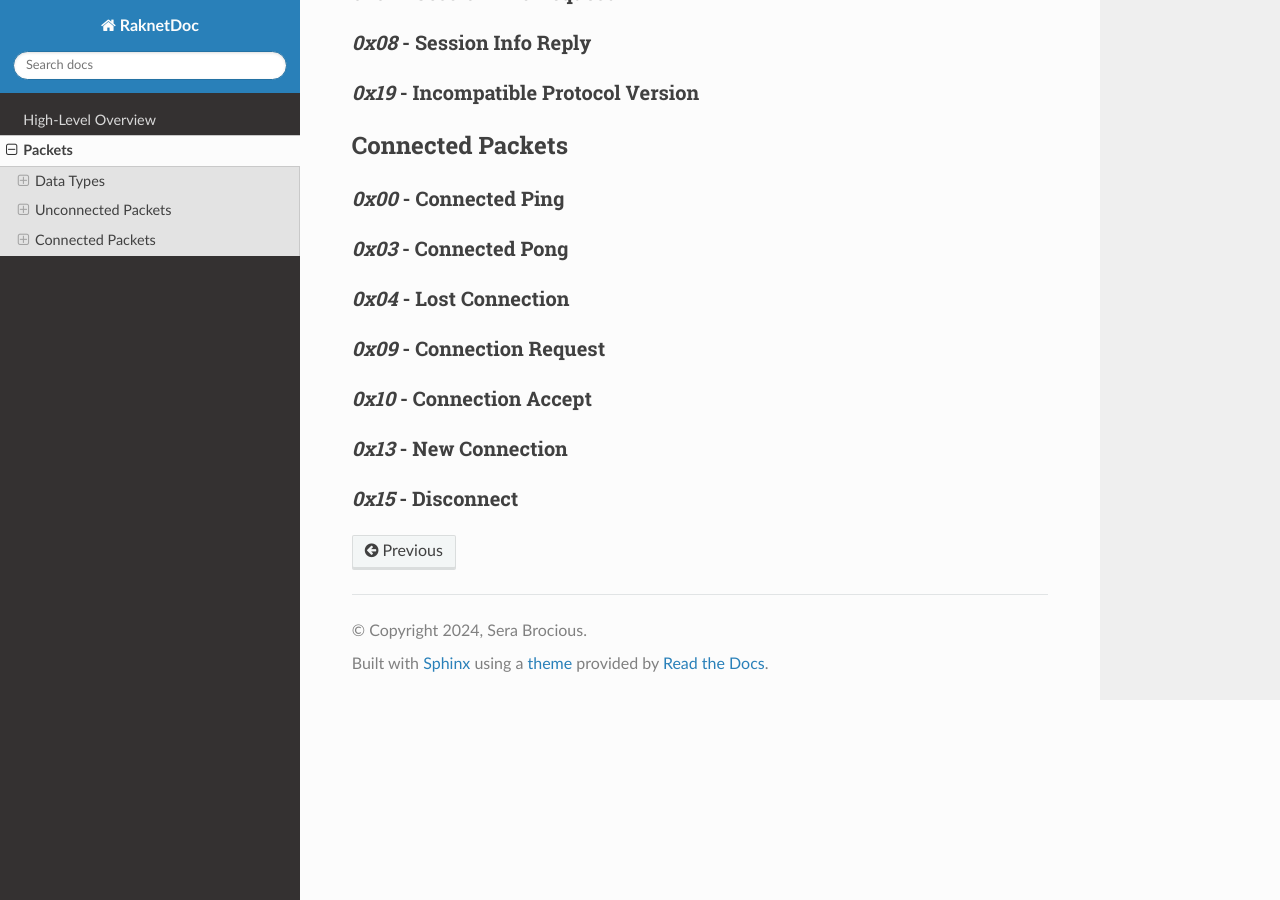
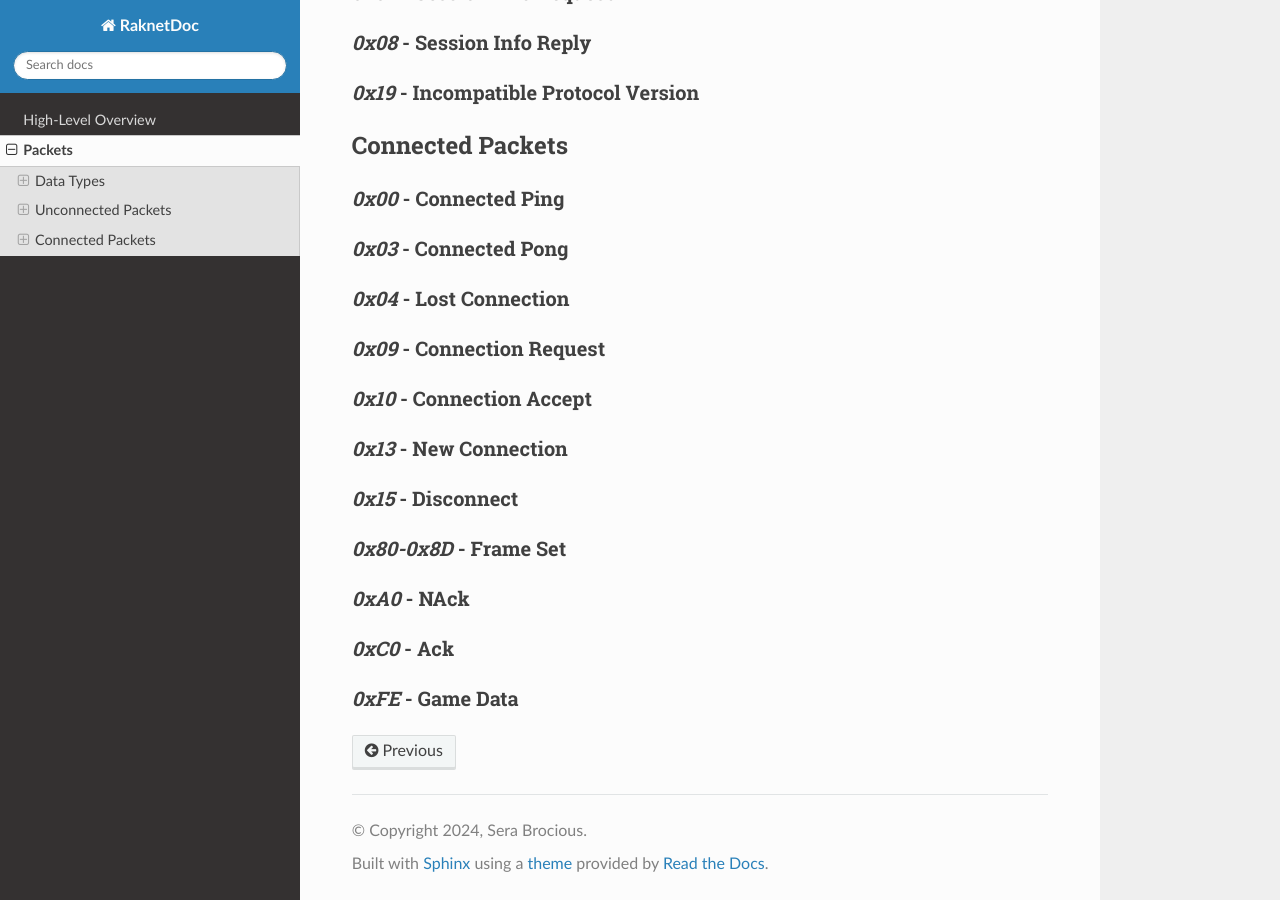
Before and after one commit to daeken/RaknetDoc, a Sphinx documentation site: the page built from docs/source/packets.rst, in a window 1280 px wide and 900 px high, scrolled down 1616 px. Built offline with Sphinx 7.4.7 and the Read the Docs theme 3.1.0, drawn with Linux system fonts in a browser that asks for light colours.

Commit message:
Added remaining stubs for packets

```diff
--- a/docs/source/packets.rst
+++ b/docs/source/packets.rst
@@ -123,3 +123,15 @@ Connected Packets
 
 `0x15` - Disconnect
 ^^^^^^^^^^^^^^^^^^^^^^^^^^^
+
+`0x80-0x8D` - Frame Set
+^^^^^^^^^^^^^^^^^^^^^^^
+
+`0xA0` - NAck
+^^^^^^^^^^^^^
+
+`0xC0` - Ack
+^^^^^^^^^^^^
+
+`0xFE` - Game Data
+^^^^^^^^^^^^^^^^^^
```
